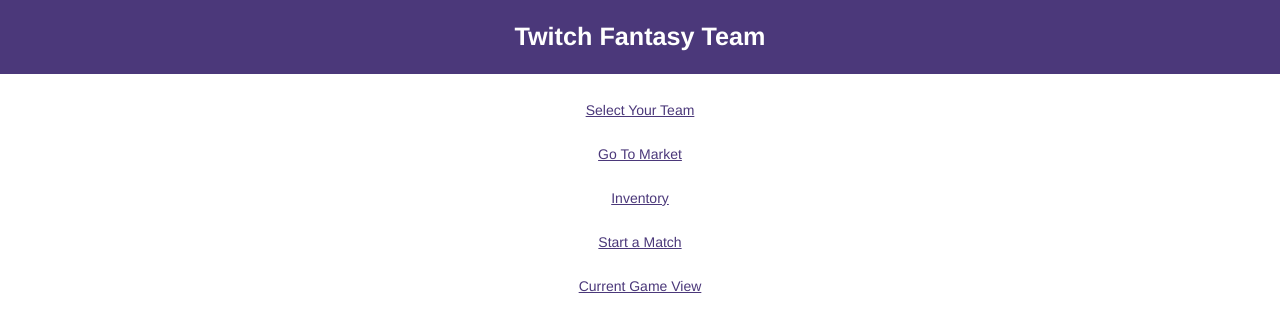
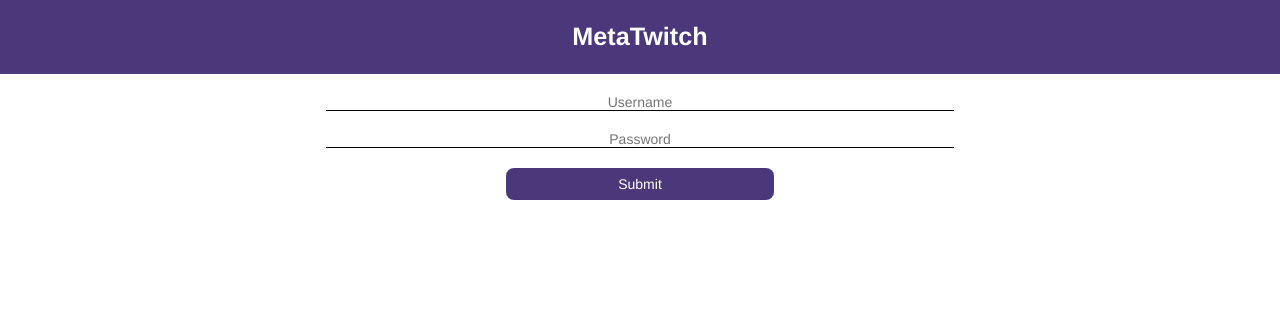
Before and after one commit to scaredginger/meta-twitch, a Vue app in the folder main/fantasy-tube/: page /tomorrow in a window 1280 px wide. Shown: the top 332 px of the page. Built offline with nearby package versions, Linux system fonts and the light colour scheme.

Commit message:
Made Sign-In and started dashboard view

```diff
--- a/main/fantasy-tube/index.html
+++ b/main/fantasy-tube/index.html
@@ -5,6 +5,7 @@
     <meta name="viewport" content="width=device-width,initial-scale=1.0">
     <title>fantasy-tube</title>
     <link href='https://fonts.googleapis.com/css?family=Roboto:300,400,500,700|Material+Icons' rel="stylesheet">
+    <script src="https://cdnjs.cloudflare.com/ajax/libs/Chart.js/2.7.2/Chart.min.js"></script>
   </head>
   <body>
     <div id="app"></div>
--- a/main/fantasy-tube/src/App.vue
+++ b/main/fantasy-tube/src/App.vue
@@ -1,6 +1,6 @@
 <template>
   <div id="app">
-    <div class="header"><a href="/"><h2>Twitch Fantasy Team</h2></a></div>
+    <div class="header"><a href="/"><h2>MetaTwitch</h2></a></div>
     <router-view/>
   </div>
 </template>
--- /dev/null
+++ b/main/fantasy-tube/src/components/Dashboard.vue
@@ -0,0 +1,39 @@
+<template>
+  <div class="dashboard-container">
+    Welcome to your dashboard: {{ this.username }}
+    <div class="user_data">
+      <LineUp :username="username" :today="true"/><br>
+      <button> Go To Game View </button><br>
+      <LineUp :username="username" :today="false"/><br>
+      <button> Set Tomorrow's Roster </button>
+    </div>
+  </div>
+</template>
+
+<script>
+export default {
+  name: 'Dashboard',
+  data() {
+    return {
+      username: ''
+    }
+  },
+  mounted() {
+    this.username = this.$route.params.username;
+  }
+}
+</script>
+
+<style scoped>
+.dashboard-container {
+  margin-top: 16px;
+}
+button {
+  width: 30%;
+  margin-top: 20px;
+  color: white;
+  background-color: rgb(75, 56, 122);
+  border-radius: 8px;
+  padding: 8px;
+}
+</style>
--- a/main/fantasy-tube/src/components/GameView.vue
+++ b/main/fantasy-tube/src/components/GameView.vue
@@ -21,7 +21,8 @@
           {{ username2 }}
         </div>
       </div>
-      <div id="versus_graph">
+      <div class="versus_graph">
+        <canvas id="myChart"></canvas>
       </div>
     </div>
     <hr>
@@ -55,6 +56,31 @@
       username2: 'scaredginger',
       graph_data: []
     }
+  },
+  mounted() {
+    fetch(`http://meta-twitch.tech/game-data/${this.username1}/${this.username2}`).then((data) => {
+      this.graph_data = data;
+    });
+    let ctx = document.getElementById('myChart').getContext('2d');
+    let myChart = new Chart(ctx, {
+      type: 'line',
+      data: [{
+        x: this.graph_data['player1-x'],
+        y: this.graph_data['player1-y']
+        }, {
+        x: this.graph_data['player2-x'],
+        y: this.graph_data['player2-y']
+      }],
+      options: {
+        scales: {
+          xAxes: [{
+            time: {
+              unit: 'month'
+            }
+          }]
+        }
+      }
+    });
   }
 }
 </script>
--- a/main/fantasy-tube/src/components/Home.vue
+++ b/main/fantasy-tube/src/components/Home.vue
@@ -25,7 +25,7 @@
     return {
       msg: 'Welcome to Your Vue.js App'
     }
-  }
+  },
 }
 </script>
 
--- /dev/null
+++ b/main/fantasy-tube/src/components/SignIn.vue
@@ -0,0 +1,46 @@
+<template>
+  <div class="sign_in">
+    <center>
+    <input v-model="username" type="text" placeholder="Username"><br>
+    <input type="password" placeholder="Password"><br>
+    <button @click="goToHome()"> Submit </button>
+    </center>
+  </div>
+</template>
+
+<script>
+export default {
+  name: 'SignIn',
+  data() {
+    return {
+      username: ''
+    }
+  },
+  methods: {
+    goToHome() {
+      this.$router.push({ name: 'Dashboard', params: { username: this.username }})
+    }
+  }
+}
+</script>
+
+<style scoped>
+.sign_in {
+  width: 70%;
+  margin-left: 15%;
+}
+input {
+  width: 70%;
+  padding-top: 20px;
+  border-bottom: solid 1px black;
+  text-align: center;
+}
+button {
+  width: 30%;
+  margin-top: 20px;
+  color: white;
+  background-color: rgb(75, 56, 122);
+  border-radius: 8px;
+  padding: 8px;
+}
+</style>
--- a/main/fantasy-tube/src/router/index.js
+++ b/main/fantasy-tube/src/router/index.js
@@ -1,6 +1,8 @@
 import Vue from 'vue'
 import Router from 'vue-router'
 import Home from '@/components/Home'
+import SignIn from '@/components/SignIn'
+import Dashboard from '@/components/Dashboard'
 import TeamBuild from '@/components/TeamBuild'
 import Inventory from '@/components/Inventory'
 import GameView from '@/components/GameView'
@@ -12,8 +14,18 @@
   routes: [
     {
       path: '/',
+      name: 'SignIn',
+      component: SignIn
+    },
+    {
+      path: '/home',
       name: 'Home',
       component: Home
+    },
+    {
+      path: '/dashboard',
+      name: 'Dashboard',
+      component: Dashboard
     },
     {
       path: '/team',
```
Also changed, not shown: main/fantasy-tube/src/components/Lineup.vue (+18 -3 lines).
